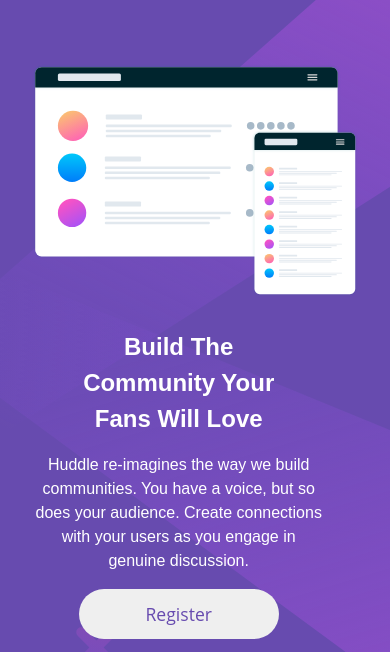
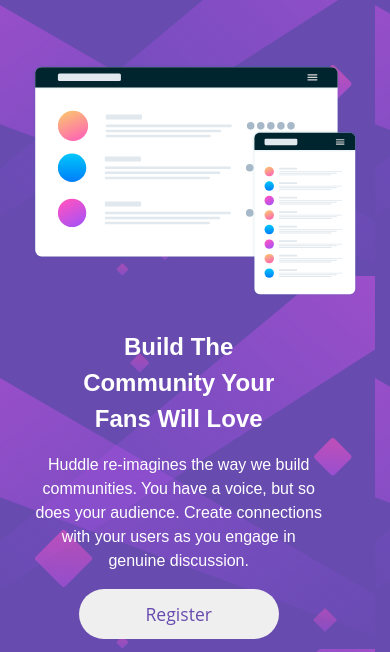
Before and after one commit to beginningtosoftware/frontendmentorProjects, a plain HTML site: page huddle-landing-page-with-single-introductory-section-master/index.html in a window 390 px wide. Shown: the part 97-749 px from the top of the page. Drawn offline with Linux system fonts and the light colour scheme.

Commit message:
Update styles.css

```diff
--- a/huddle-landing-page-with-single-introductory-section-master/styles.css
+++ b/huddle-landing-page-with-single-introductory-section-master/styles.css
@@ -110,6 +110,9 @@
   color: #fe51c3;
 }
 @media screen and (max-width: 500px){
+   body{
+     background-image: url(images/bg-mobile.svg);
+  }
   .container{
     grid-template-columns: 1fr;
     margin: 2rem;
```
